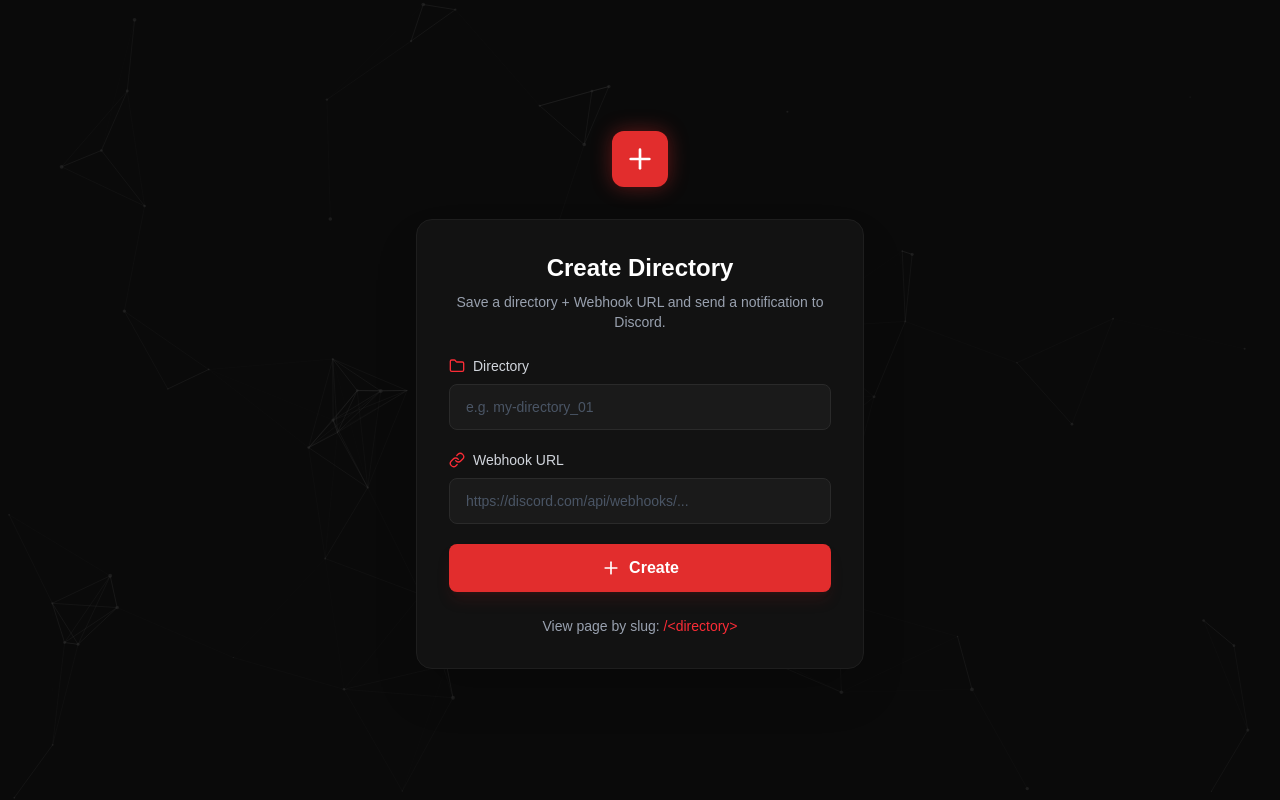
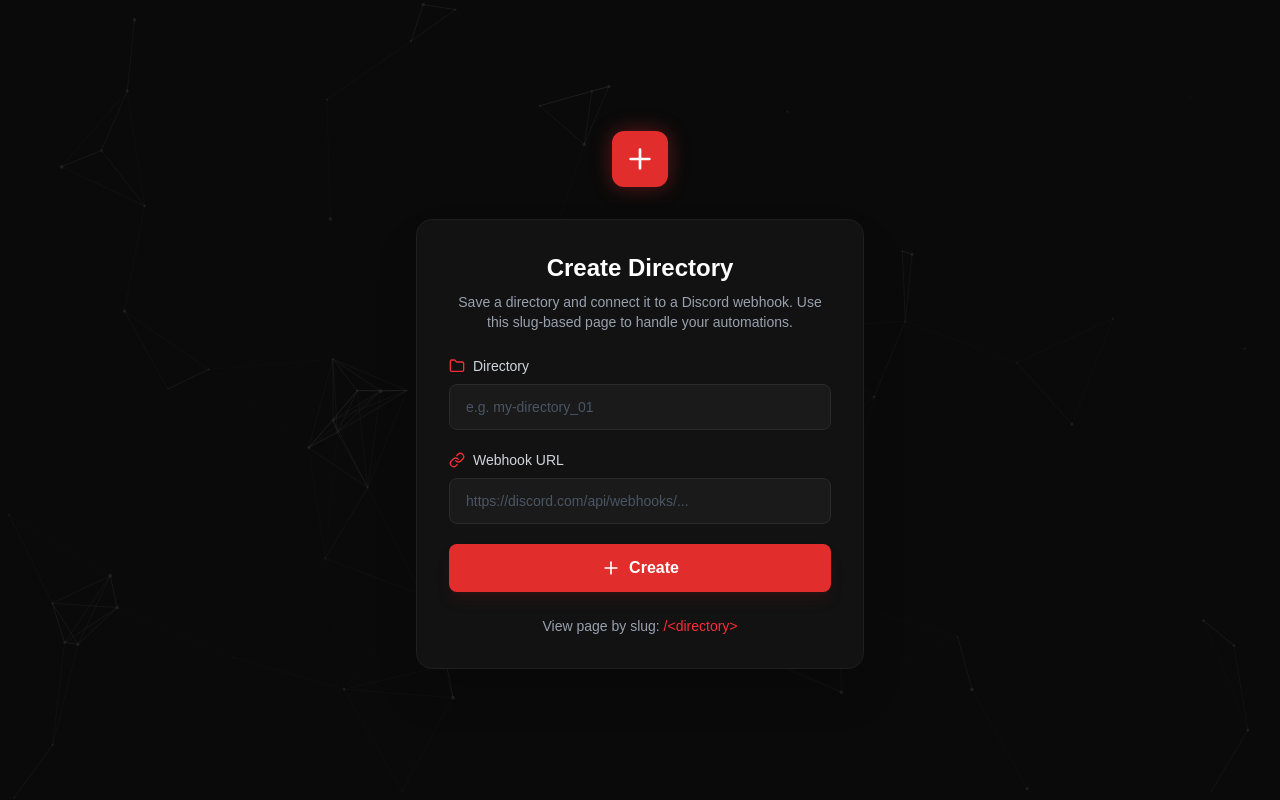
Before and after one commit to ngogiaquyen/webhook_disscord, a Next.js app: page /create in a window 1280 px wide. Built offline with nearby package versions, Linux system fonts and the light colour scheme.

Commit message:
seo english

```diff
--- a/src/app/create/page.tsx
+++ b/src/app/create/page.tsx
@@ -7,13 +7,21 @@ import ConstellationBackground from "@/components/ConstellationBackground";
 
 type StatusType = "idle" | "loading" | "success" | "error";
 
+export const metadata = {
+  title: "Create Webhook Directory | Bloxtools",
+  description:
+    "Create a directory and connect a Discord webhook with Bloxtools. Quickly generate unique slugs and link them to your own webhooks.",
+};
+
 export default function CreateAccountPage() {
   const [directory, setDirectory] = useState("");
   const [webhookUrl, setWebhookUrl] = useState("");
-  const [status, setStatus] = useState<{ type: StatusType; message: string; link?: string }>({
+  const [status, setStatus] = useState<{ type: StatusType; message: string; link?: string }>(
+    {
       type: "idle",
       message: "",
-  });
+    }
+  );
 
   const isValidDirectory = useMemo(() => {
     if (!directory) return true;
@@ -34,7 +42,8 @@ export default function CreateAccountPage() {
     if (!/^[A-Za-z0-9_-]+$/.test(dir)) {
       setStatus({
         type: "error",
-        message: "Directory may only contain a-z, A-Z, 0-9, underscore (_) and dash (-), with no spaces.",
+        message:
+          "Directory may only contain a-z, A-Z, 0-9, underscore (_) and dash (-), with no spaces.",
       });
       return;
     }
@@ -62,7 +71,7 @@ export default function CreateAccountPage() {
 
       setStatus({
         type: "success",
-        message: "Thành công!",
+        message: "Success!",
         link: data.link,
       });
     } catch (err) {
@@ -85,12 +94,16 @@ export default function CreateAccountPage() {
         <div className="bg-[#121212] border border-[#1e1e1e] rounded-2xl p-8 w-full shadow-2xl">
           <div className="text-center mb-6">
             <h1 className="text-2xl font-bold mb-2">Create Directory</h1>
-            <p className="text-gray-400 text-sm">Save a directory + Webhook URL and send a notification to Discord.</p>
+            <p className="text-gray-400 text-sm">
+              Save a directory and connect it to a Discord webhook. Use this slug-based page to handle your
+              automations.
+            </p>
           </div>
 
           {status.type !== "idle" && (
             <div
-              className={`mb-5 rounded-lg border px-4 py-3 text-sm ${status.type === "success"
+              className={`mb-5 rounded-lg border px-4 py-3 text-sm ${
+                status.type === "success"
                   ? "border-emerald-500/30 bg-emerald-500/10 text-emerald-300"
                   : status.type === "error"
                   ? "border-red-500/30 bg-red-500/10 text-red-300"
@@ -112,7 +125,8 @@ export default function CreateAccountPage() {
                 onChange={(e) => setDirectory(e.target.value)}
                 type="text"
                 placeholder="e.g. my-directory_01"
-                className={`w-full bg-[#1a1a1a] border rounded-lg px-4 py-3 text-sm focus:outline-none transition-colors placeholder:text-gray-600 ${isValidDirectory ? "border-[#2a2a2a] focus:border-red-500" : "border-red-500 focus:border-red-500"
+                className={`w-full bg-[#1a1a1a] border rounded-lg px-4 py-3 text-sm focus:outline-none transition-colors placeholder:text-gray-600 ${
+                  isValidDirectory ? "border-[#2a2a2a] focus:border-red-500" : "border-red-500 focus:border-red-500"
                 }`}
               />
               {!isValidDirectory && (
@@ -148,7 +162,10 @@ export default function CreateAccountPage() {
 
           <div className="mt-6 text-center text-sm text-gray-400">
             View page by slug:{" "}
-            <Link href={directory ? `/${directory}` : "/create"} className="text-red-500 hover:text-red-400 font-medium">
+            <Link
+              href={directory ? `/${directory}` : "/create"}
+              className="text-red-500 hover:text-red-400 font-medium"
+            >
               /{directory || "<directory>"}
             </Link>
           </div>
--- a/src/app/page.tsx
+++ b/src/app/page.tsx
@@ -1,4 +1,4 @@
- "use client";
+"use client";
 
 import { useEffect } from "react";
 import { useRouter } from "next/navigation";
@@ -17,13 +17,12 @@ export default function Home() {
       } else {
         router.replace("/create");
       }
-    } catch (err) {
-      console.error("[DEBUG] Cannot access localStorage in Home:", err);
+    } catch {
       router.replace("/create");
     }
   }, [router]);
 
-  // Trang chủ chỉ hiển thị background giống trang create, không có nội dung
+  // Home only renders background while redirecting
   return (
     <div className="min-h-screen bg-[#0a0a0a] text-white flex flex-col items-center justify-center p-4 relative overflow-hidden">
       <ConstellationBackground />
```
Lines whose indentation alone changed are shown as unchanged.
